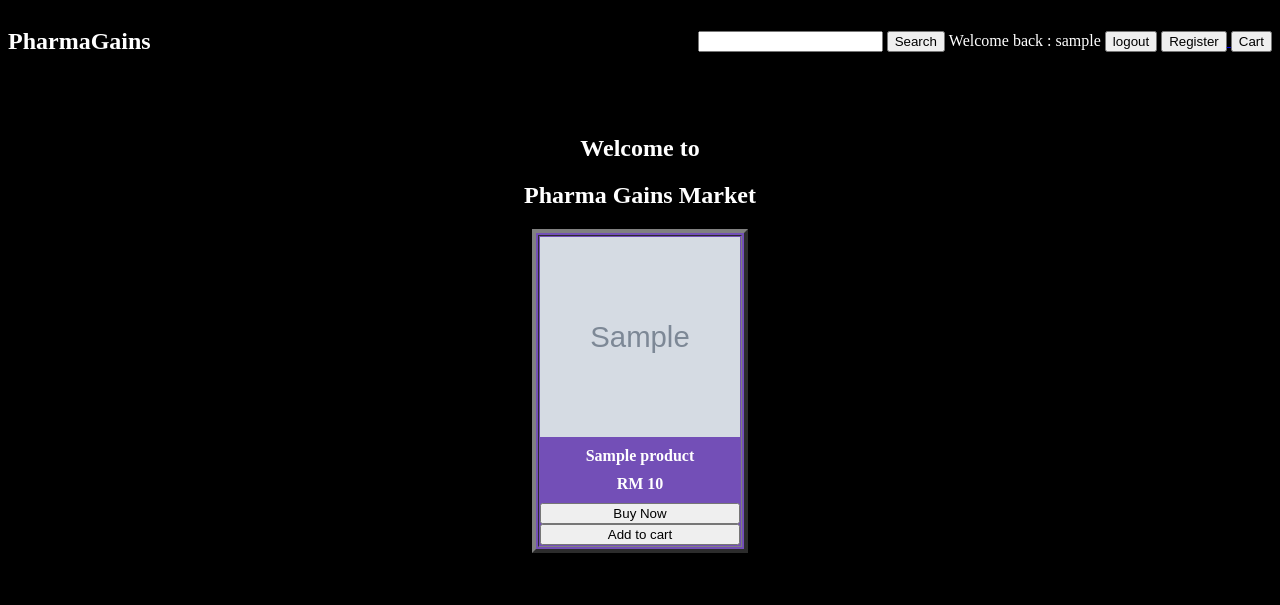
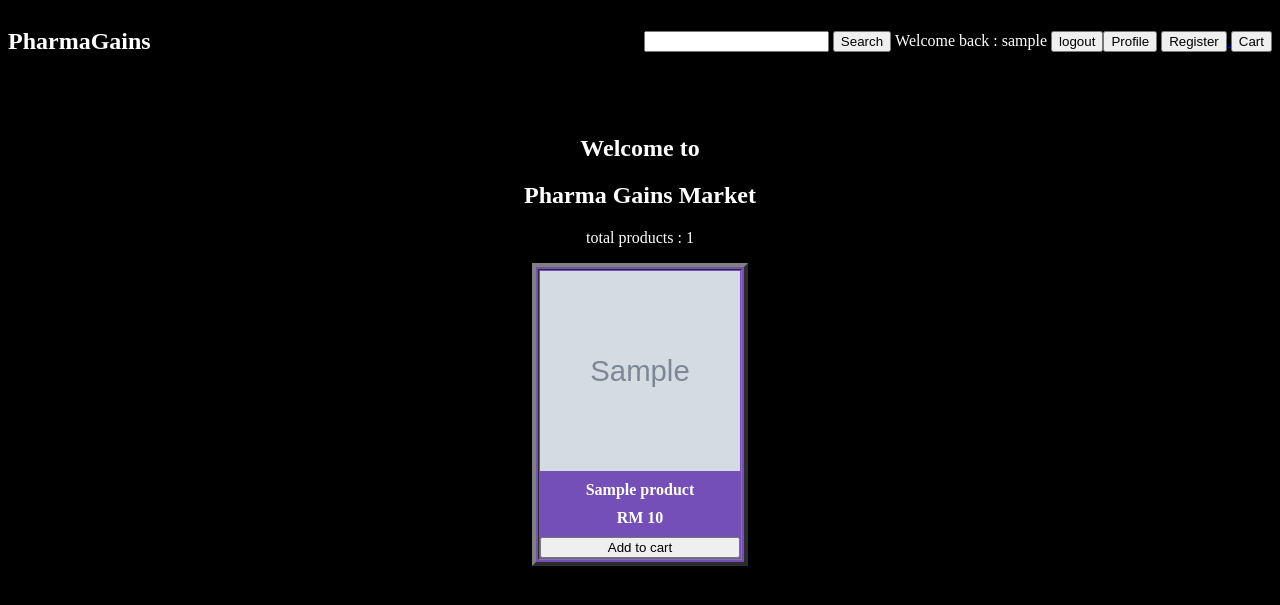
Before and after one commit to RipinDensumite/PharmaGains, a PHP site: page /index.php in a window 1280 px wide. Shown: the top 605 px of the page. Run offline with PHP 8.4, Linux system fonts and the light colour scheme; the visitor is signed in with stand-in values (Sample User, id 1); tables that the repository leaves empty or names only in its code hold one stand-in row (values such as "Sample post"); grey boxes marked "Sample" are stand-in pictures.

Commit message:
Add profile button

```diff
--- a/index.php
+++ b/index.php
@@ -5,6 +5,7 @@ $servername = "localhost";
 $username = "root";
 $password = "";
 $dbname = "pharmagains";
+$prodNum = 0;
 
 $conn = new mysqli($servername, $username, $password, $dbname);
 
@@ -20,10 +21,12 @@ $result = $conn->query($sql);
 $products = array();
 if ($result->num_rows > 0) {
     while ($row = $result->fetch_assoc()) {
+        $prodNum++;
         $products[] = array(
             'image' => $row['image'],
             'name' => $row['name'],
-            'price' => $row['price']
+            'price' => $row['price'],
+            'product_id' => $row['product_id']
         );
     }
 }
@@ -45,6 +48,21 @@ if (isset($_GET['search']) && !empty($_GET['search'])) {
     $searchQuery = $_GET['search'];
     // Filter products based on the search query
     $products = filterProducts($products, $searchQuery);
+    $prodNum = count($products);
+}
+
+// Check if search form is submitted
+if (isset($_GET['product_id']) && !empty($_GET['product_id'])) {
+    $product_id = $_GET['product_id'];
+    $cart_id = $_SESSION['cart_id'];
+    require_once 'config/db.php';
+
+    $sqlConfig = new SqlConfig();
+
+    // Call the methods of the SqlConfig class
+    $sqlConfig->DatabaseChecker();
+    $sqlConfig->TableChecker();
+    $msg = $sqlConfig->AddToCart($cart_id, $product_id);
 }
 ?>
 
@@ -87,6 +105,9 @@ if (isset($_GET['search']) && !empty($_GET['search'])) {
             echo "<a href='endSession.php'>";
             echo    "<button>logout</button>";
             echo "</a>";
+            echo "<a href='profile'>";
+            echo    "<button>Profile</button>";
+            echo "</a>";
         }
         ?>
         <a href="register">
@@ -108,22 +129,35 @@ if (isset($_GET['search']) && !empty($_GET['search'])) {
     <h2 align="center">
         <font color="white">Pharma Gains Market</font>
     </h2>
+    <p align="center">
+        <font color="white">
+        <?php echo "total products : " . $prodNum; ?>
+        </font>
+    </p>
+    <p align="center">
+        <font color="white">
+        <?php
+        if(isset($msg)){
+            echo $msg;
+        }
+         ?>
+        </font>
+    </p>
     <!-- Display filtered products -->
     <table align="center" border="4" bgcolor="#734FB7">
         <?php foreach ($products as $index => $product): ?>
             <?php if ($index % 3 === 0): ?>
                 <tr>
             <?php endif; ?>
-
             <td>
                 <div style="display: flex; flex-direction: column; align-items: center; gap: 10px;">
                     <img src="<?php echo $product['image']; ?>" width="200" height="200"/>
                     <span style="color: white; font-weight: bold;"><?php echo $product['name']; ?></span>
                     <span style="color: white; font-weight: bold;"><?php echo "RM " . $product['price']; ?></span>
-                    <div style="display:flex;flex-direction:column;width:100%;">
-                        <button>Buy Now</button>
-                        <button>Add to cart</button>
-                    </div>
+                    <form method="get" style="display:flex;flex-direction:column;width:100%;">
+                        <input type="hidden" name="product_id" value="<?php echo $product['product_id']; ?>">
+                        <button type="submit">Add to cart</button>
+                    </form>
                 </div>
             </td>
             <?php if (($index + 1) % 3 === 0 || $index === count($products) - 1): ?>
```
